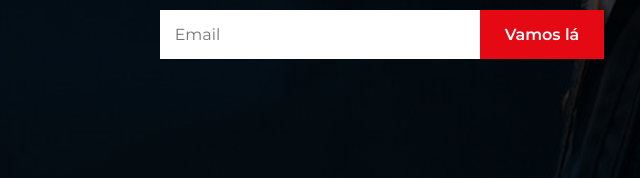
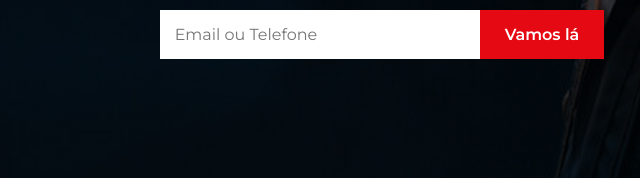
Before and after one commit to Elis166/Produto-SaaS, a plain HTML site: page index.html in a window 1280 px wide. Shown: the part 593-771 px from the top of the page, 258-898 px from the left. Drawn offline with Linux system fonts and the light colour scheme.

Commit message:
novas alterações

```diff
--- a/css/style_index.css
+++ b/css/style_index.css
@@ -107,7 +107,7 @@
 }
 
 /* ===============================
-   RESPONSIVIDADE - TABLET
+   TABLET
 ================================ */
 @media (max-width: 1024px) {
 
@@ -126,7 +126,7 @@
 }
 
 /* ===============================
-   RESPONSIVIDADE - MOBILE
+   MOBILE
 ================================ */
 @media (max-width: 768px) {
 
--- a/index.html
+++ b/index.html
@@ -15,7 +15,6 @@
     </header>
 
     <div class="conteudo">
-      <!-- LOGO ÚNICA -->
       <img src="img/image_3-removebg-preview 1.png" alt="Netflix" class="logo">
 
       <h1>Filmes, séries e muito mais, sem limites</h1>
@@ -23,7 +22,7 @@
       <p class="cadastro">Vamos fazer seu cadastro</p>
 
       <div class="formulario">
-        <input type="email" id="email" placeholder="Email">
+        <input type="email" id="email" placeholder="Email ou Telefone">
         <button id="btn-continuar">Vamos lá</button>
       </div>
     </div>
```
Also changed, not shown: cadastro.html (+1 -1 lines), entrando.html (+2 -2 lines), javascript/script.js (+3 -8 lines), sucesso.html (+1 -1 lines).
